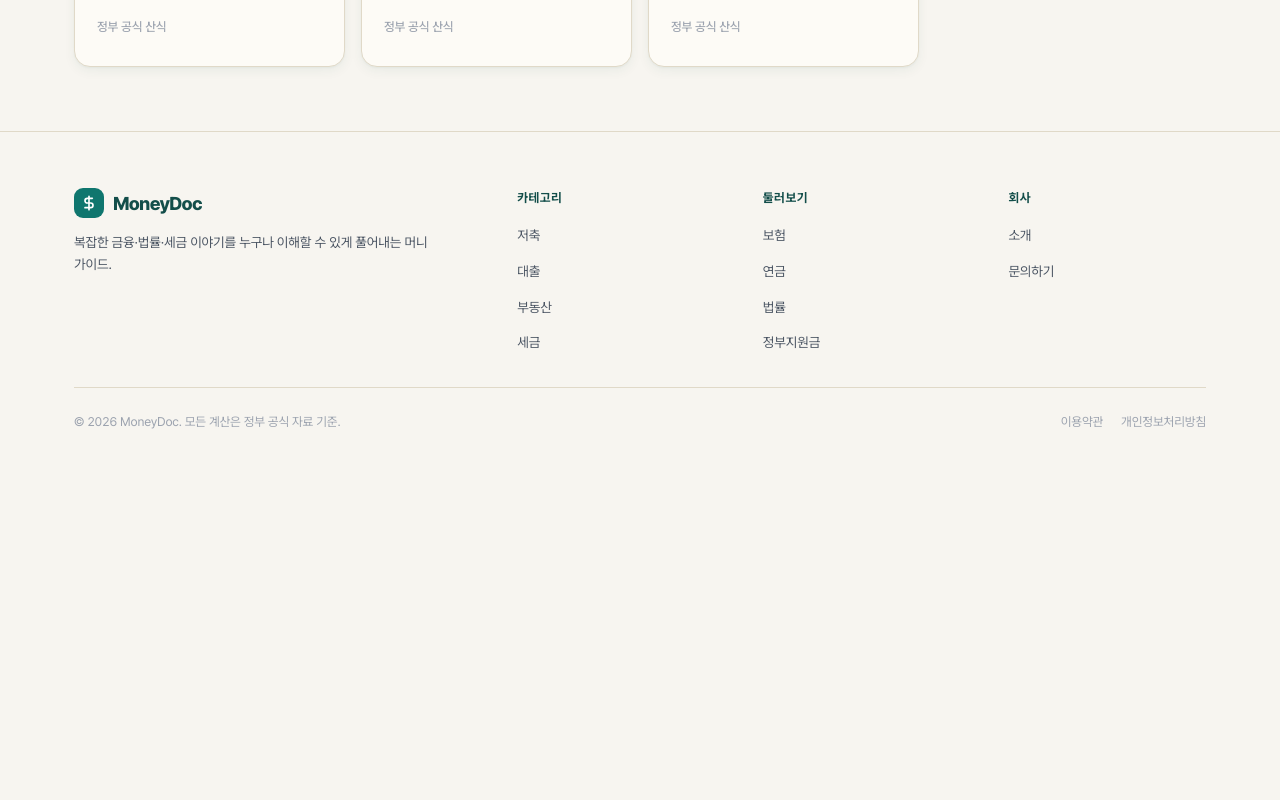
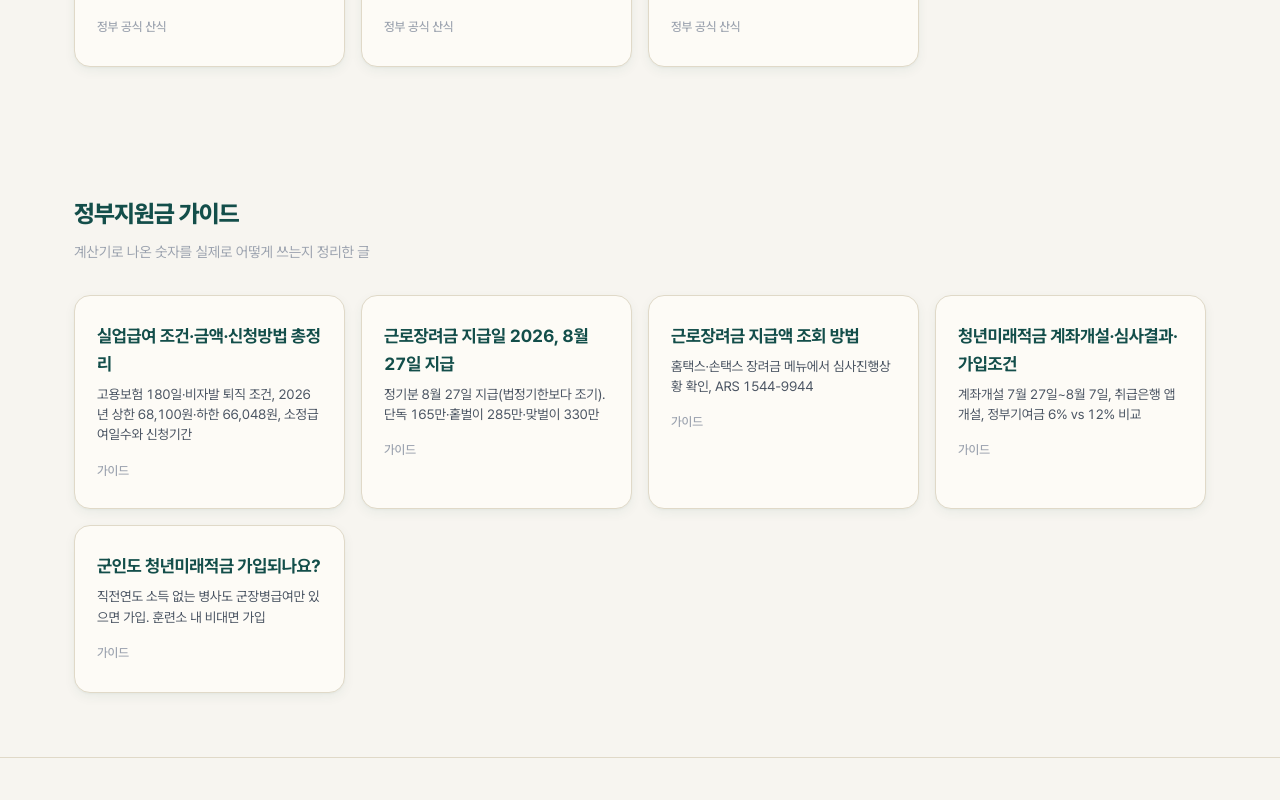
Before and after one commit to hyunjun82/-moneydoc, a Next.js app: page /government in a window 1280 px wide. Shown: the part 780-1580 px from the top of the page. Before the commit the page ends 1244 px from the top, so only its background shows below. Built offline with nearby package versions, Linux system fonts and the light colour scheme.

Commit message:
content: auto-push 2026-09-01_14-23

```diff
--- a/app/government/page.tsx
+++ b/app/government/page.tsx
@@ -4,7 +4,7 @@ import { Footer } from "@/components/Footer";
 
 export const metadata: Metadata = {
   title: "정부지원금 계산기 — 11종 | MoneyDoc",
-  description: "기초연금·실업급여·육아휴직급여·산재보험·근로/자녀장려금·기초생활수급·청년월세지원·기준중위소득 — 2026년 기준 보건복지부·고용노동부 공식 산식",
+  description: "기초연금·실업급여·육아휴직급여·산재보험·근로/자녀장려금·기초생활수급·청년월세지원·기준중위소득 — 2026년 기준 보건복지부·고용노동부 공식 산식 + 실업급여·근로장려금·청년미래적금 가이드",
   alternates: { canonical: "/government/" },
 };
 
@@ -106,6 +106,50 @@ export default function Page() {
         </div>
       </section>
 
+      <section className="section">
+        <div className="section-head">
+          <h2 className="section-title">정부지원금 가이드</h2>
+          <p className="section-sub">계산기로 나온 숫자를 실제로 어떻게 쓰는지 정리한 글</p>
+        </div>
+        <div className="cats">
+        <a href="/government/unemployment-benefit-guide/" className="cat" style={{ textDecoration: "none" }}>
+          <div className="cat-body">
+            <h3 className="cat-name">실업급여 조건·금액·신청방법 총정리</h3>
+            <p className="cat-desc">고용보험 180일·비자발 퇴직 조건, 2026년 상한 68,100원·하한 66,048원, 소정급여일수와 신청기간</p>
+            <span className="cat-count">가이드</span>
+          </div>
+        </a>
+        <a href="/government/earned-income-tax-credit-guide/" className="cat" style={{ textDecoration: "none" }}>
+          <div className="cat-body">
+            <h3 className="cat-name">근로장려금 지급일 2026, 8월 27일 지급</h3>
+            <p className="cat-desc">정기분 8월 27일 지급(법정기한보다 조기). 단독 165만·홑벌이 285만·맞벌이 330만</p>
+            <span className="cat-count">가이드</span>
+          </div>
+        </a>
+        <a href="/government/earned-income-tax-credit-check/" className="cat" style={{ textDecoration: "none" }}>
+          <div className="cat-body">
+            <h3 className="cat-name">근로장려금 지급액 조회 방법</h3>
+            <p className="cat-desc">홈택스·손택스 장려금 메뉴에서 심사진행상황 확인, ARS 1544-9944</p>
+            <span className="cat-count">가이드</span>
+          </div>
+        </a>
+        <a href="/government/youth-future-savings-guide/" className="cat" style={{ textDecoration: "none" }}>
+          <div className="cat-body">
+            <h3 className="cat-name">청년미래적금 계좌개설·심사결과·가입조건</h3>
+            <p className="cat-desc">계좌개설 7월 27일~8월 7일, 취급은행 앱 개설, 정부기여금 6% vs 12% 비교</p>
+            <span className="cat-count">가이드</span>
+          </div>
+        </a>
+        <a href="/government/youth-future-savings-soldier/" className="cat" style={{ textDecoration: "none" }}>
+          <div className="cat-body">
+            <h3 className="cat-name">군인도 청년미래적금 가입되나요?</h3>
+            <p className="cat-desc">직전연도 소득 없는 병사도 군장병급여만 있으면 가입. 훈련소 내 비대면 가입</p>
+            <span className="cat-count">가이드</span>
+          </div>
+        </a>
+        </div>
+      </section>
+
       <Footer />
     </>
   );
```
